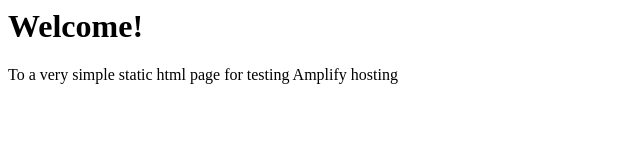
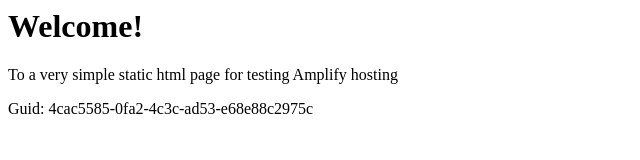
Before and after one commit to aws-aemilia-cdg/Github-PR-Commit-Integration-Test-DoNotTouch-Gith-P5X5MO5I-v1-prod-eu-west-3, a website: page src/index.html in a window 1280 px wide. Shown: the whole page, without its empty margins (0-640 px from the left). Drawn offline with Linux system fonts and the light colour scheme.

Commit message:
commit from integ tests

```diff
--- a/src/index.html
+++ b/src/index.html
@@ -1,3 +1,5 @@
+
+
 <html lang="en">
 
 <head>
@@ -10,6 +12,6 @@
 <body>
     <h1>Welcome!</h1>
     <p>To a very simple static html page for testing Amplify hosting</p>
-</body>
+    <p>Guid: 4cac5585-0fa2-4c3c-ad53-e68e88c2975c</p></body>
 
 </html>
```
